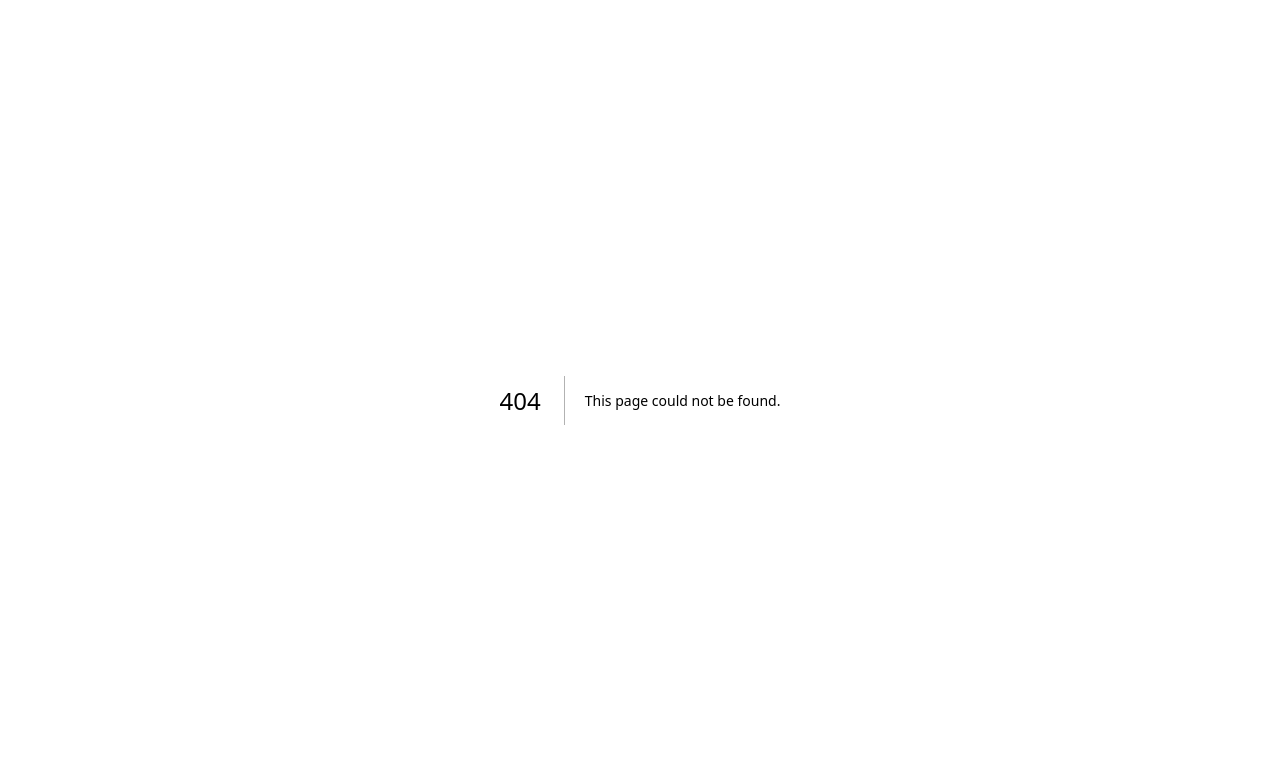
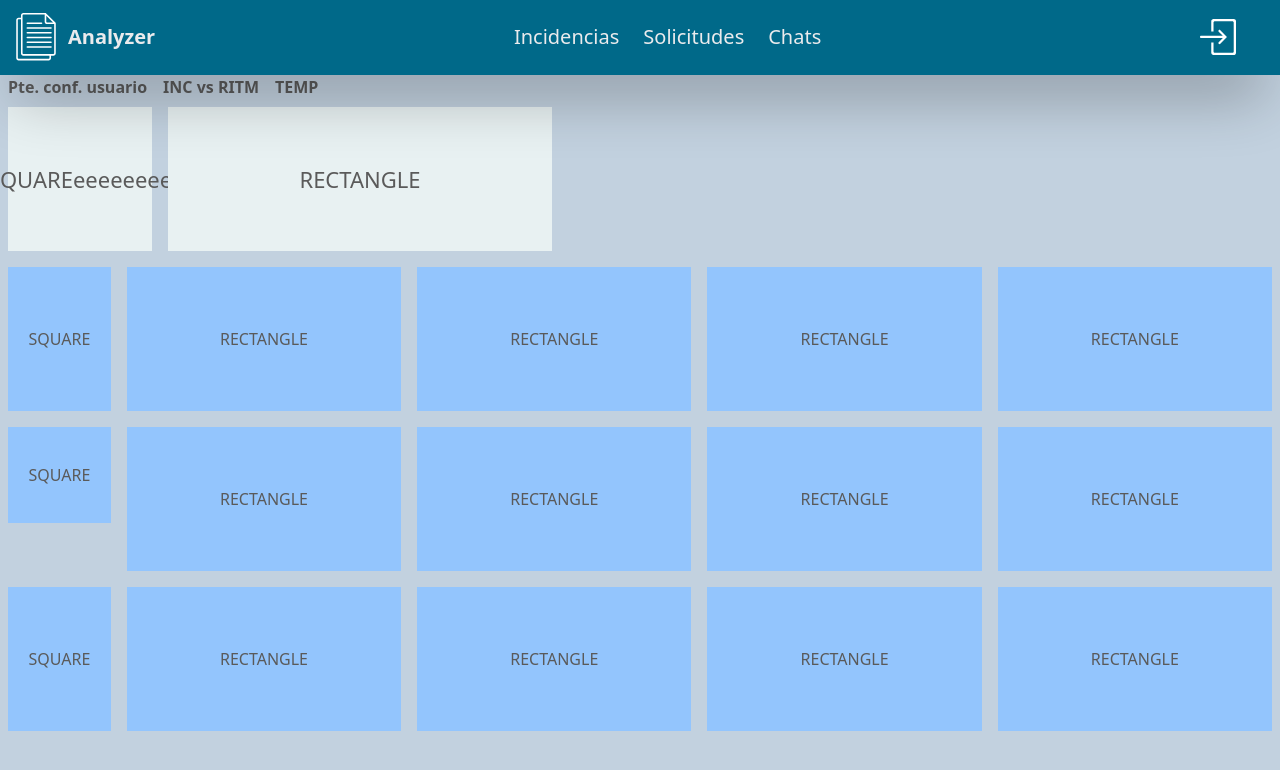
Before and after one commit to brenosantin96/brenoAnalyzer01front, a Next.js app: page /helptexts in a window 1280 px wide. Before the commit this address had no page. Shown: the top 770 px of the page. Built offline with nearby package versions, Linux system fonts and the light colour scheme.

Commit message:
creating helpText Page

```diff
--- /dev/null
+++ b/src/app/helptexts/page.tsx
@@ -0,0 +1,65 @@
+"use client"
+import Navbar from '@/components/Navbar'
+import Link from 'next/link'
+import React from 'react'
+
+
+const HelpTexts = () => {
+    return (
+        <>
+            <Navbar />
+
+            <div className='bg-[#C2D1DF]'>
+                <div className='mt-[75px] bg-[#C2D1DF]'>
+                    <ul className='ml-2 flex gap-4 font-bold text-[#5A5A5A] '>
+                        <li>
+                            <Link className='hover:text-[#006989]' href="#">Pte. conf. usuario</Link>
+                        </li>
+                        <li>
+                            <Link className='hover:text-[#006989]' href="#">INC vs RITM</Link>
+                        </li>
+                        <li>
+                            <Link className='hover:text-[#006989]' href="#">TEMP</Link>
+                        </li>
+                    </ul>
+                </div>
+
+
+                <div className='bg-[#C2D1DF] text-[#5A5A5A] h-screen overflow-x-scroll whitespace-nowrap'>
+                    <div className='flex flex-row w-max text-[22px] text-left'>
+                        <div className='w-36 h-36 m-2 text-center flex justify-center items-center bg-ice-white'>SQUAREeeeeeeee</div>
+                        <div className='w-96 h-36 m-2 text-center flex justify-center items-center bg-ice-white'>RECTANGLE</div>
+                    </div>
+
+                    <div className='flex flex-row'>
+                        <div className='w-36 h-36 m-2 text-center flex justify-center items-center bg-blue-300'>SQUARE</div>
+                        <div className='w-96 h-36 m-2 text-center flex justify-center items-center bg-blue-300'>RECTANGLE</div>
+                        <div className='w-96 h-36 m-2 text-center flex justify-center items-center bg-blue-300'>RECTANGLE</div>
+                        <div className='w-96 h-36 m-2 text-center flex justify-center items-center bg-blue-300'>RECTANGLE</div>
+                        <div className='w-96 h-36 m-2 text-center flex justify-center items-center bg-blue-300'>RECTANGLE</div>
+                    </div>
+
+                    <div className='flex flex-row'>
+                        <div className='w-36 h-24 m-2 text-center flex justify-center items-center bg-blue-300'>SQUARE</div>
+                        <div className='w-96 h-36 m-2 text-center flex justify-center items-center bg-blue-300'>RECTANGLE</div>
+                        <div className='w-96 h-36 m-2 text-center flex justify-center items-center bg-blue-300'>RECTANGLE</div>
+                        <div className='w-96 h-36 m-2 text-center flex justify-center items-center bg-blue-300'>RECTANGLE</div>
+                        <div className='w-96 h-36 m-2 text-center flex justify-center items-center bg-blue-300'>RECTANGLE</div>
+                    </div>
+
+                    <div className='flex flex-row'>
+                        <div className='w-36 h-36 m-2 text-center flex justify-center items-center bg-blue-300'>SQUARE</div>
+                        <div className='w-96 h-36 m-2 text-center flex justify-center items-center bg-blue-300'>RECTANGLE</div>
+                        <div className='w-96 h-36 m-2 text-center flex justify-center items-center bg-blue-300'>RECTANGLE</div>
+                        <div className='w-96 h-36 m-2 text-center flex justify-center items-center bg-blue-300'>RECTANGLE</div>
+                        <div className='w-96 h-36 m-2 text-center flex justify-center items-center bg-blue-300'>RECTANGLE</div>
+                    </div>
+                </div>
+
+
+            </div>
+        </>
+    )
+}
+
+export default HelpTexts
--- a/src/components/Navbar.tsx
+++ b/src/components/Navbar.tsx
@@ -27,7 +27,7 @@ const Navbar = () => {
 
 
     return (
-        <nav className={`flex justify-between items-center mx-auto bg-[#006989] px-3 shadow-3xl mt-[-1px] relative z-10`}>
+        <nav className={`fixed top-0 left-0 right-0 flex justify-between items-center mx-auto bg-[#006989] px-3 shadow-3xl mt-[-1px] z-10`}>
             <div className='flex items-center'> {/* Div principal */}
                 <Link href={'/'}>
                     <div className='flex justify-center items-center cursor-pointer'>
@@ -79,7 +79,7 @@ const Navbar = () => {
                     </li>
                     {isLogged &&
                         <li>
-                            <Link className='hover:text-[#fdfdfd]' href="/weekly-chats">TextoTipos</Link>
+                            <Link className='hover:text-[#fdfdfd]' href="/helptexts">TextoTipos</Link>
                         </li>
                     }
 
--- a/tailwind.config.ts
+++ b/tailwind.config.ts
@@ -13,6 +13,13 @@ const config: Config = {
         "gradient-conic":
           "conic-gradient(from 180deg at 50% 50%, var(--tw-gradient-stops))",
         'bg-login-background': "url('/assets/bgloginpagez.svg')",
+      },
+      fontSize: {
+        'xxs': ['10px', {
+          lineHeight: '10px',
+          letterSpacing: '0.1px',
+          fontWeight: '400',
+        }],
       },
       colors: {
 
```
